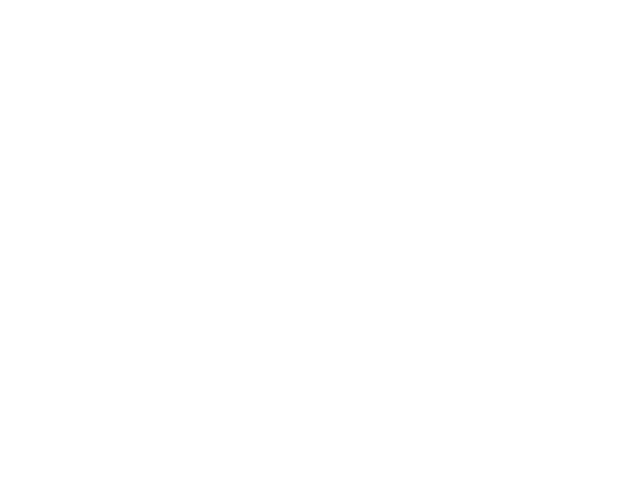
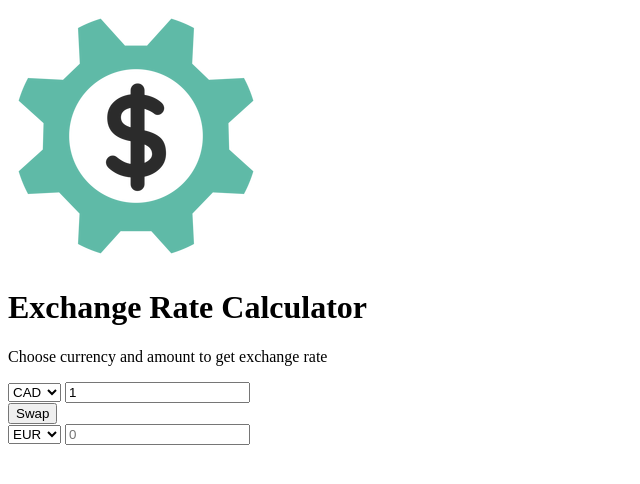
Before and after one commit to adnanreza/exchangeRateCalculator, a plain HTML site: page index.html in a window 1280 px wide. Shown: the whole page, without its empty margins (0-640 px from the left). Drawn offline with Linux system fonts and the light colour scheme.

Commit message:
Implemented markup

```diff
--- a/index.html
+++ b/index.html
@@ -7,6 +7,135 @@
     <link rel="stylesheet" href="style.css" />
   </head>
   <body>
+    <img src="img/money.png" alt="money image" class="money-img" />
+    <h1>Exchange Rate Calculator</h1>
+    <p>Choose currency and amount to get exchange rate</p>
+    <div class="container">
+      <div class="currency">
+        <select id="currency-one">
+          <option value="AED">AED</option>
+          <option value="ARS">ARS</option>
+          <option value="AUD">AUD</option>
+          <option value="BDT">BDT</option>
+          <option value="BGN">BGN</option>
+          <option value="BRL">BRL</option>
+          <option value="BSD">BSD</option>
+          <option value="CAD" selected>CAD</option>
+          <option value="CHF">CHF</option>
+          <option value="CLP">CLP</option>
+          <option value="CNY">CNY</option>
+          <option value="COP">COP</option>
+          <option value="CZK">CZK</option>
+          <option value="DKK">DKK</option>
+          <option value="DOP">DOP</option>
+          <option value="EGP">EGP</option>
+          <option value="EUR">EUR</option>
+          <option value="FJD">FJD</option>
+          <option value="GBP">GBP</option>
+          <option value="GTQ">GTQ</option>
+          <option value="HKD">HKD</option>
+          <option value="HRK">HRK</option>
+          <option value="HUF">HUF</option>
+          <option value="IDR">IDR</option>
+          <option value="ILS">ILS</option>
+          <option value="INR">INR</option>
+          <option value="ISK">ISK</option>
+          <option value="JPY">JPY</option>
+          <option value="KRW">KRW</option>
+          <option value="KZT">KZT</option>
+          <option value="MXN">MXN</option>
+          <option value="MYR">MYR</option>
+          <option value="NOK">NOK</option>
+          <option value="NZD">NZD</option>
+          <option value="PAB">PAB</option>
+          <option value="PEN">PEN</option>
+          <option value="PHP">PHP</option>
+          <option value="PKR">PKR</option>
+          <option value="PLN">PLN</option>
+          <option value="PYG">PYG</option>
+          <option value="RON">RON</option>
+          <option value="RUB">RUB</option>
+          <option value="SAR">SAR</option>
+          <option value="SEK">SEK</option>
+          <option value="SGD">SGD</option>
+          <option value="THB">THB</option>
+          <option value="TRY">TRY</option>
+          <option value="TWD">TWD</option>
+          <option value="UAH">UAH</option>
+          <option value="USD">USD</option>
+          <option value="UYU">UYU</option>
+          <option value="VND">VND</option>
+          <option value="ZAR">ZAR</option>
+        </select>
+        <input type="number" id="amount-one" placeholder="0" value="1" />
+      </div>
+
+      <div class="swap-rate-container">
+        <button class="btn" id="rate">
+          Swap
+        </button>
+        <div class="rate" id="rate"></div>
+      </div>
+
+      <div class="currency">
+        <select id="currency-two">
+          <option value="AED">AED</option>
+          <option value="ARS">ARS</option>
+          <option value="AUD">AUD</option>
+          <option value="BDT">BDT</option>
+          <option value="BGN">BGN</option>
+          <option value="BRL">BRL</option>
+          <option value="BSD">BSD</option>
+          <option value="CAD">CAD</option>
+          <option value="CHF">CHF</option>
+          <option value="CLP">CLP</option>
+          <option value="CNY">CNY</option>
+          <option value="COP">COP</option>
+          <option value="CZK">CZK</option>
+          <option value="DKK">DKK</option>
+          <option value="DOP">DOP</option>
+          <option value="EGP">EGP</option>
+          <option value="EUR" selected>EUR</option>
+          <option value="FJD">FJD</option>
+          <option value="GBP">GBP</option>
+          <option value="GTQ">GTQ</option>
+          <option value="HKD">HKD</option>
+          <option value="HRK">HRK</option>
+          <option value="HUF">HUF</option>
+          <option value="IDR">IDR</option>
+          <option value="ILS">ILS</option>
+          <option value="INR">INR</option>
+          <option value="ISK">ISK</option>
+          <option value="JPY">JPY</option>
+          <option value="KRW">KRW</option>
+          <option value="KZT">KZT</option>
+          <option value="MXN">MXN</option>
+          <option value="MYR">MYR</option>
+          <option value="NOK">NOK</option>
+          <option value="NZD">NZD</option>
+          <option value="PAB">PAB</option>
+          <option value="PEN">PEN</option>
+          <option value="PHP">PHP</option>
+          <option value="PKR">PKR</option>
+          <option value="PLN">PLN</option>
+          <option value="PYG">PYG</option>
+          <option value="RON">RON</option>
+          <option value="RUB">RUB</option>
+          <option value="SAR">SAR</option>
+          <option value="SEK">SEK</option>
+          <option value="SGD">SGD</option>
+          <option value="THB">THB</option>
+          <option value="TRY">TRY</option>
+          <option value="TWD">TWD</option>
+          <option value="UAH">UAH</option>
+          <option value="USD">USD</option>
+          <option value="UYU">UYU</option>
+          <option value="VND">VND</option>
+          <option value="ZAR">ZAR</option>
+        </select>
+        <input type="number" id="amount-two" placeholder="0" />
+      </div>
+    </div>
     <script src="script.js"></script>
   </body>
 </html>
```
